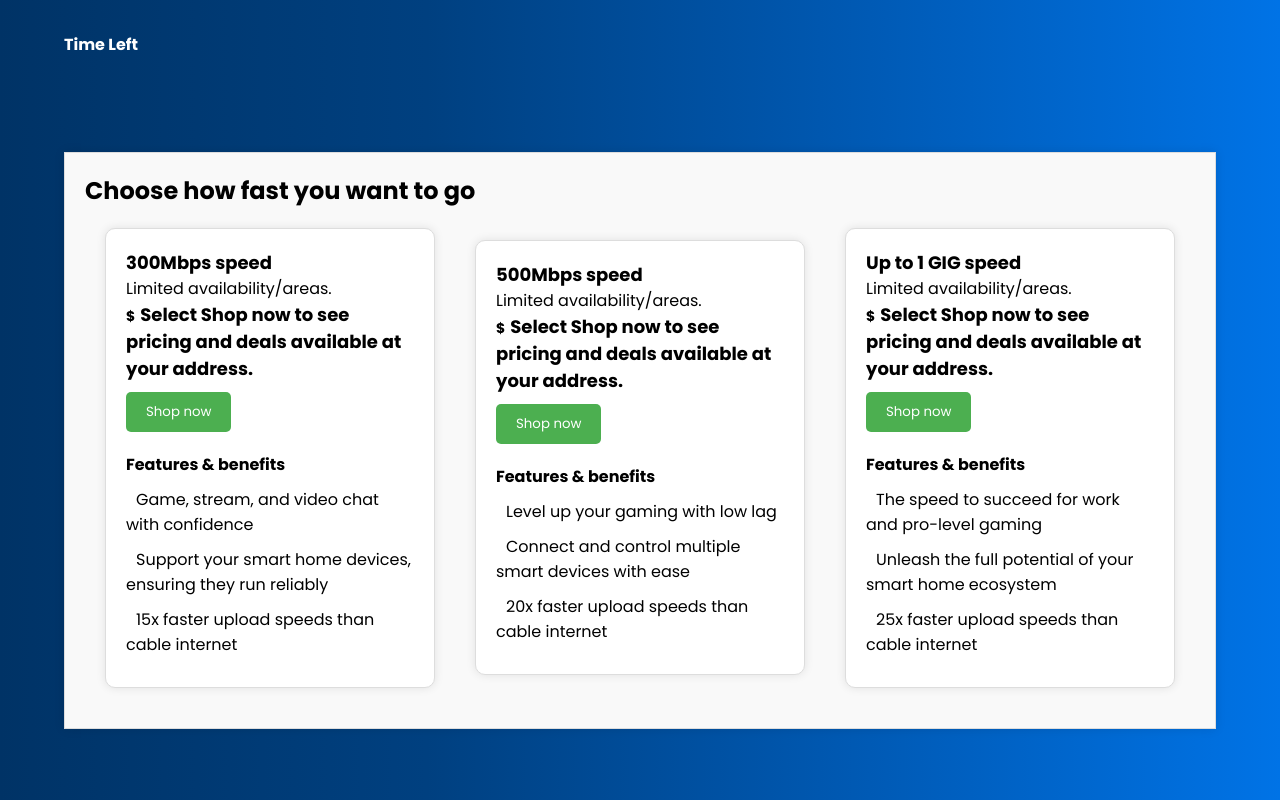
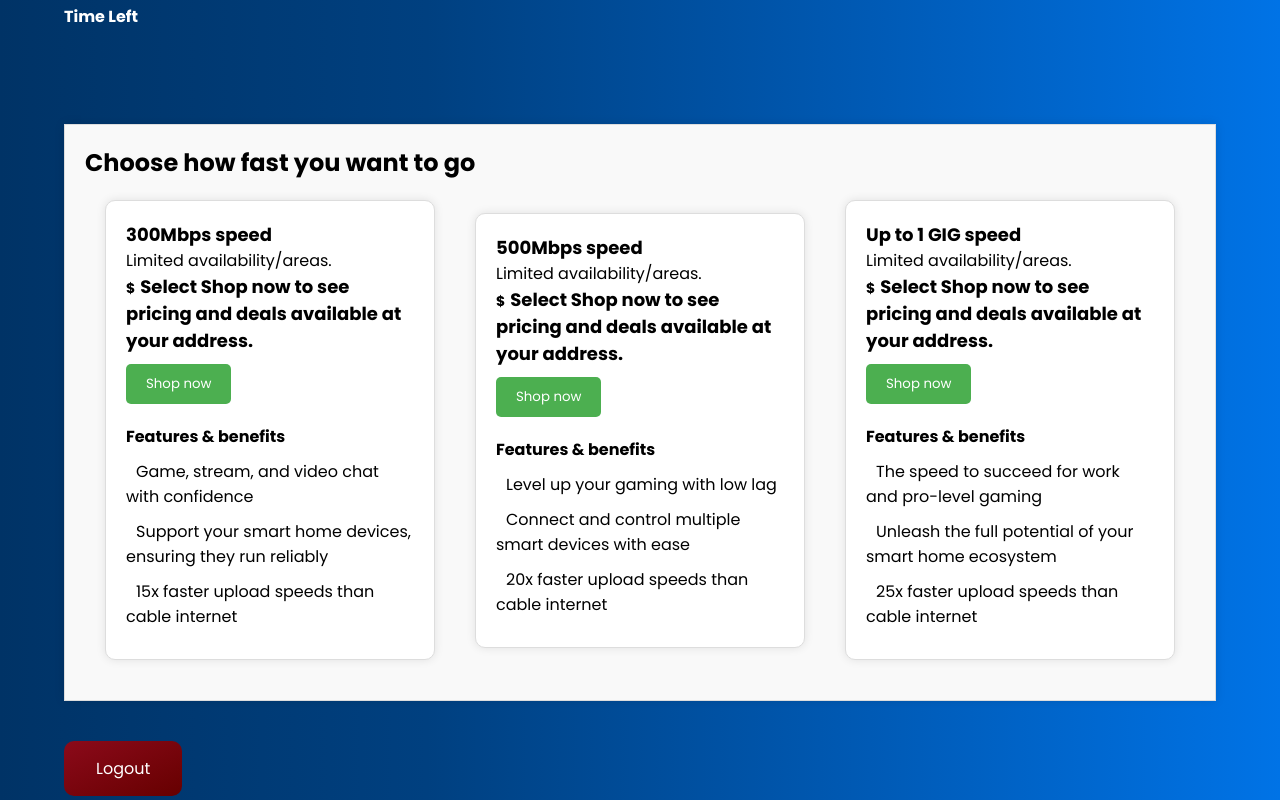
Before and after one commit to Dev-inciterz/session_frontend, a React (Create React App) app: page /time-left in a window 1280 px wide. Built offline with nearby package versions, Linux system fonts and the light colour scheme.

Commit message:
Logout btn added

```diff
--- a/src/Components/SignupLogin.css
+++ b/src/Components/SignupLogin.css
@@ -196,3 +196,28 @@ form .btn input[type="submit"]{
 
 
 } */
+
+
+
+
+/* FOR LOGOUT BUTTON  */
+
+.logoutbtn {
+  background: linear-gradient(to bottom right, #8B0A1A, #660000); /* Darker red gradient from top-left to bottom-right on hover */
+
+  border: none;
+  color: white;
+  padding: 15px 32px;
+  text-align: center;
+  text-decoration: none;
+  display: inline-block;
+  font-size: 16px;
+  border-radius: 10px;
+  cursor: pointer;
+  transition: background-color 0.3s;
+}
+
+.logoutbtn:hover {
+  background: linear-gradient(to right, #FF3737, #FF0000); /* Red gradient from left to right */
+
+}
--- a/src/Components/TimeLeft.jsx
+++ b/src/Components/TimeLeft.jsx
@@ -1,8 +1,12 @@
 import React, { useState, useEffect } from "react";
 import Plans from "./Plans";
 
+import { logout} from '../Services/AuthServices';
+import { useNavigate } from 'react-router-dom';
+
 function TimeLeft() {
   const [timeLeft, setTimeLeft] = useState(null);
+  const navigate = useNavigate();
 
   useEffect(() => {
     const storedExpiresIn = localStorage.getItem("expiresIn");
@@ -19,6 +23,21 @@ function TimeLeft() {
       return () => clearInterval(interval);
     }
   }, []);
+
+  const handleLogout = async () => {
+    console.warn("Logout initityed")
+    const token = localStorage.getItem('token');
+    console.error("token ila", token)
+
+    try {
+        await logout(token);
+        localStorage.removeItem('token');
+        localStorage.removeItem('expiresIn');
+        navigate('/login');  // or any other route you want to navigate to after logout
+    } catch (error) {
+        console.error("Logout failed", error);
+    }
+};
 
   function getTimeLeft(tokenExpireString) {
     const tokenExpireDate = new Date(tokenExpireString);
@@ -52,6 +71,10 @@ function TimeLeft() {
       </div>
 
       <Plans />
+
+      <div className="logoutbtnsect">
+        <button onClick={handleLogout} className="logoutbtn">Logout</button>
+      </div>
     </div>
   );
 }
--- a/src/Services/AuthServices.jsx
+++ b/src/Services/AuthServices.jsx
@@ -13,4 +13,19 @@ const login = async (email, password) => {
     return response.data;
 };
 
-export { signup, login };
+const logout = async (token) => {
+    try {
+        const response = await axios.post(`${API_URL}/logout`, {}, {
+            headers: {
+                Authorization: `Bearer ${token}`
+            }
+        });
+        return response.data;
+    } catch (error) {
+        console.error("Error logging out:", error);
+        throw error;
+    }
+};
+
+
+export { signup, login, logout };
```
